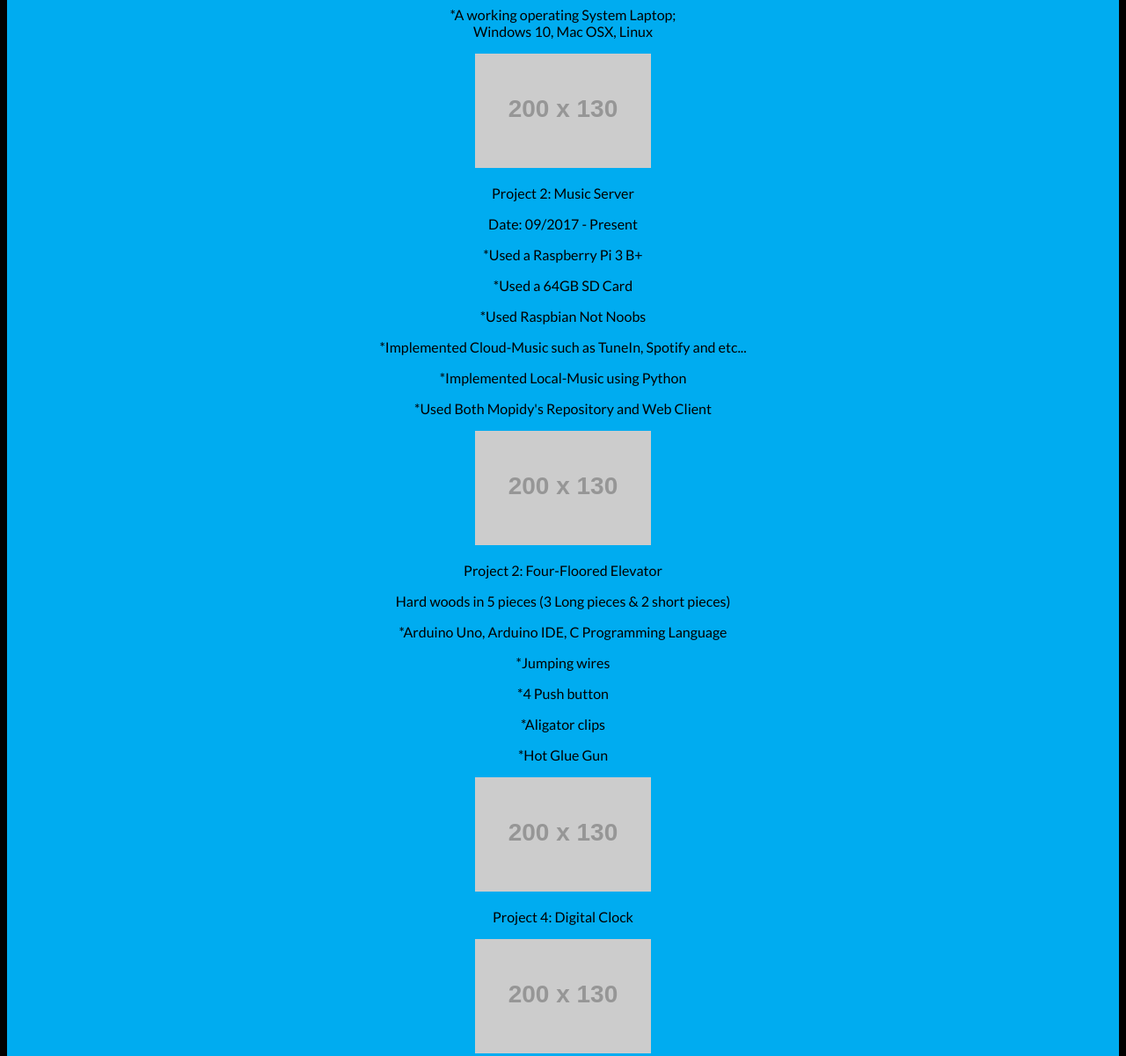
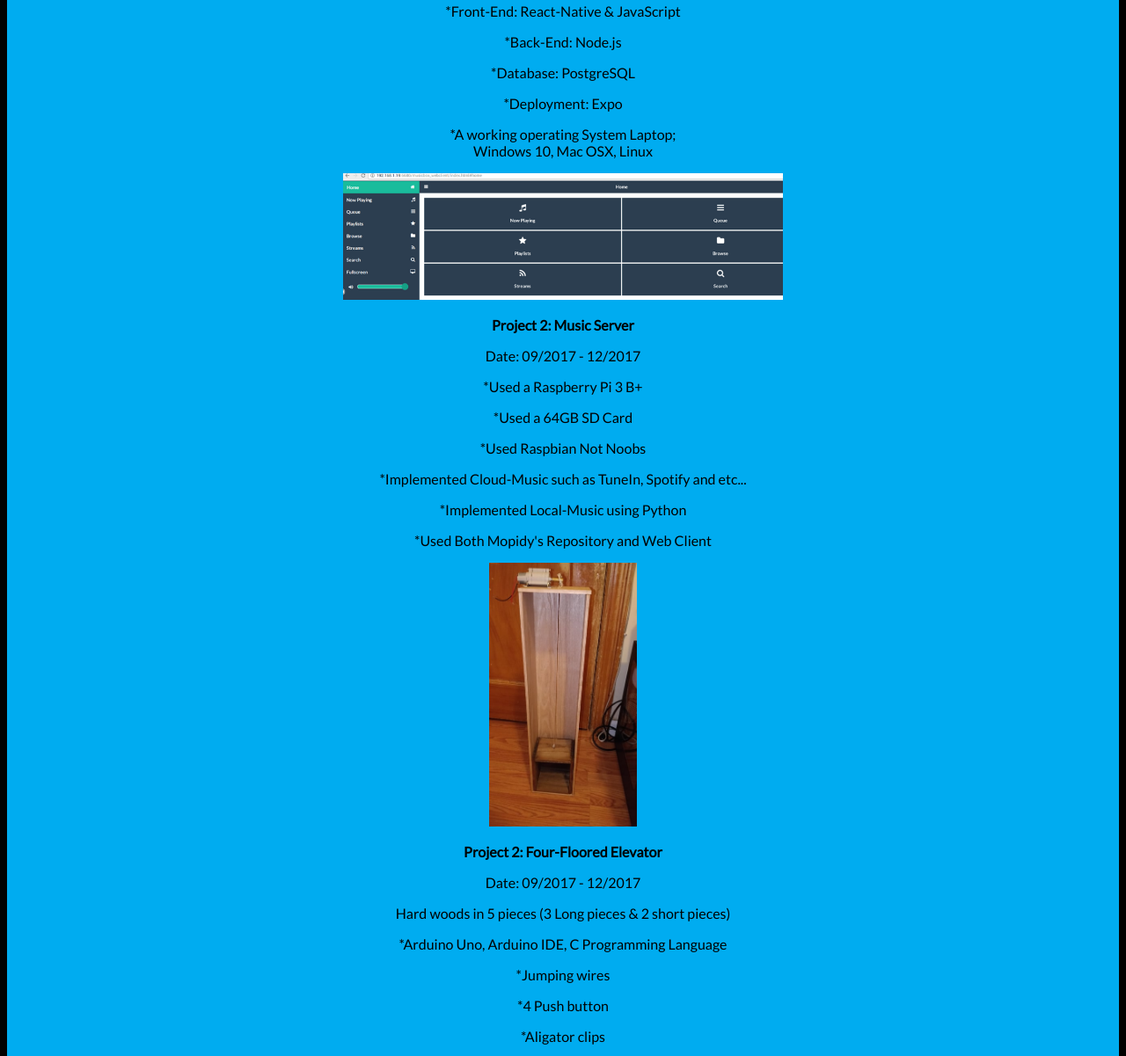
Before and after one commit to Hchen0496/Website, a plain HTML site: page Projects.html in a window 1280 px wide. Shown: the part 520-1721 px from the top of the page at 88% size. Drawn offline with Linux system fonts and the light colour scheme; placeholder pictures from the web are drawn by us.

Commit message:
Working in Progress

```diff
--- a/Projects.html
+++ b/Projects.html
@@ -26,8 +26,8 @@
         <div class="card-container">
           <ul>
             <li>
-              <img src="https://via.placeholder.com/200x130" />
-              <p>Project 1: Expression</p>
+              <img src="images/Xpression.PNG" width="300px" />
+              <p><b>Project 1: Expression</b></p>
               <p>Date: 09/2019 - Present</p>
               <p>*Front-End: React-Native & JavaScript</p>
               <p>*Back-End: Node.js</p>
@@ -39,9 +39,9 @@
               </p>
             </li>
             <li>
-              <img src="https://via.placeholder.com/200x130" />
-              <p>Project 2: Music Server</p>
-              <p>Date: 09/2017 - Present</p>
+              <img src="images/Music_Server.PNG" width="500" />
+              <p><b>Project 2: Music Server</b></p>
+              <p>Date: 09/2017 - 12/2017</p>
               <p>*Used a Raspberry Pi 3 B+</p>
               <p>*Used a 64GB SD Card</p>
               <p>*Used Raspbian Not Noobs</p>
@@ -50,8 +50,9 @@
               <p>*Used Both Mopidy's Repository and Web Client</p>
             </li>
             <li>
-              <img src="https://via.placeholder.com/200x130" />
-              <p>Project 2: Four-Floored Elevator</p>
+              <img src="images/Three_Flour_Elevator_.jpg" height="300" />
+              <p><b>Project 2: Four-Floored Elevator</b></p>
+              <p>Date: 09/2017 - 12/2017</p>
               <p>Hard woods in 5 pieces (3 Long pieces & 2 short pieces)</p>
               <p>*Arduino Uno, Arduino IDE, C Programming Language</p>
               <p>*Jumping wires</p>
@@ -60,11 +61,14 @@
               <p>*Hot Glue Gun</p>
             </li>
             <li>
-              <img src="https://via.placeholder.com/200x130" />
-              <p>Project 4: Digital Clock</p>
+              <img src="images/Digital_Clock_Arduino.jpg" width="500px" />
+              <p>Project 4: Digital Clock With Arduino</p>
+              <p>Arduino Uno, Arduino IDE, C Programming Language</p>
+              <p>Melzi LCD Screen</p>
+              <p></p>
             </li>
             <li>
-              <img src="https://via.placeholder.com/200x130" />
+              <img src="images/Counter_Up_Down.jpg" width="500" />
               <p>Project 5: Counter Up/Down</p>
             </li>
           </ul>
```
Also changed, not shown: images/3_Floored_Elevator_With_Components.jpg (added), images/7_Segment_Display_Logic.jpg (added), images/Counter_Up_Down.jpg (added), images/Digital_Clock_Arduino.jpg (added), images/Music_Server.PNG (added), images/PowerSupply.jpg (added), images/Three_Flour_Elevator_.jpg (added), images/Xpression.PNG (added).
